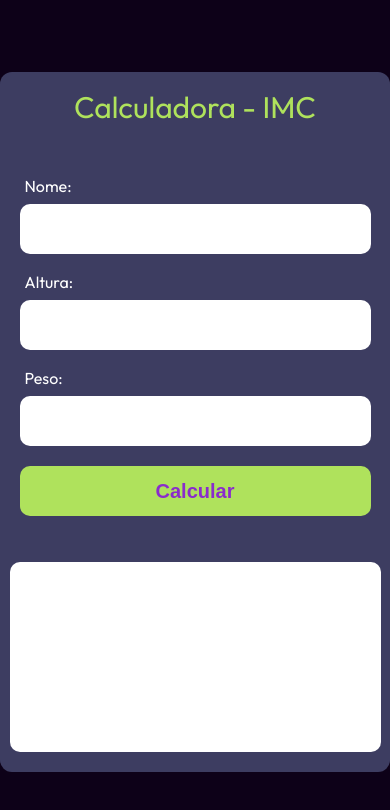
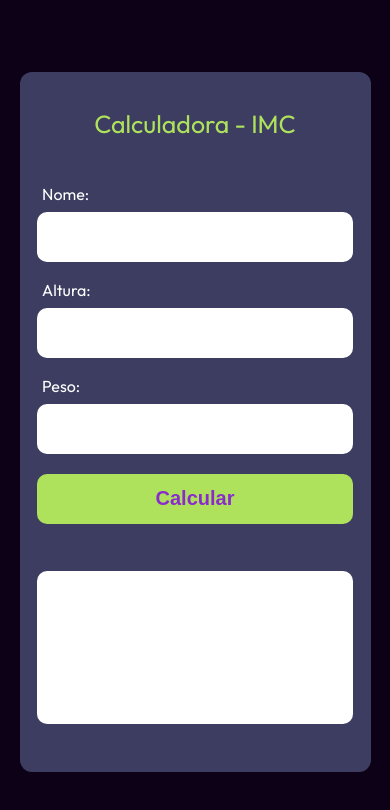
Before and after one commit to PabloGoulartn/IMC, a plain HTML site: page index.html in a window 390 px wide. Drawn offline with Linux system fonts and the light colour scheme.

Commit message:
Adição de media query

```diff
--- a/CSS/base.css
+++ b/CSS/base.css
@@ -16,8 +16,10 @@ body{
 }
 
 .content{
-    height: 700px;
-    width: 450px;
+    max-height: 700px;
+    max-width: 450px;
+    width: 100%;
+    height: 100%;
     border-radius: 12px;
     background-color: #3d3d61;
     display: flex;
@@ -79,10 +81,46 @@ label
 }
 
 .resultTextarea{
-    width: 90%;
+    width: 85%;
     resize: none;
     padding: 10px;
     font-size: 15px;
     font-weight: 700;
     border-radius: 10px;
 }
+
+@media(max-width: 480px) {
+    h1
+    {
+        font-size: 25px;
+    }
+
+    .content{
+        width: 90%;
+        height: 90%;
+        justify-content: space-around;
+    }
+
+    .resultTextarea{
+        height: 90%;
+        width: 90%;
+        padding: 0;
+    }
+}
+
+@media (max-height: 600px) {
+    .content{
+        height: 95%;
+        justify-content: space-around;
+    }
+
+    .result-area{
+        margin-bottom: 0px;
+    }
+
+    .resultTextarea{
+        height: 70%;
+        width: 90%;
+        padding: 0;
+    }
+}
```
